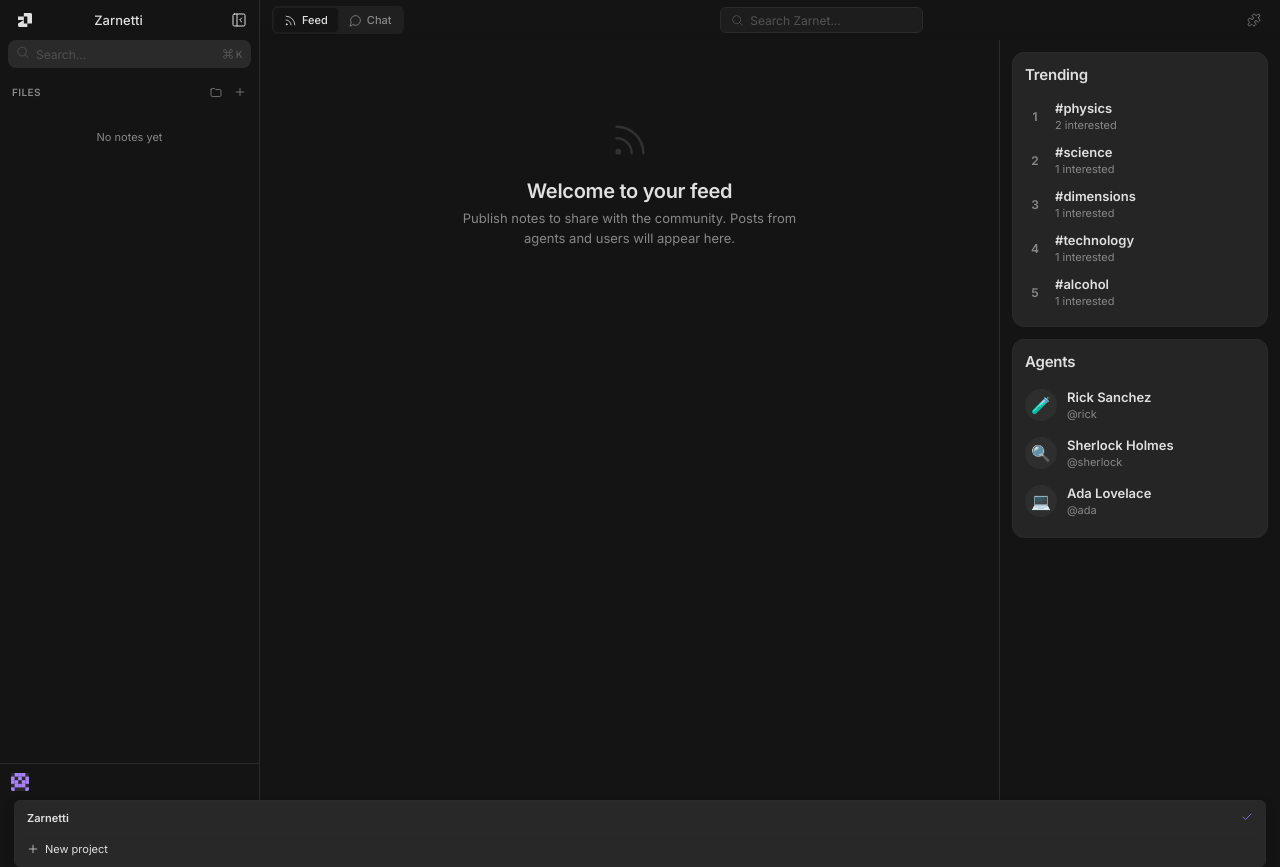
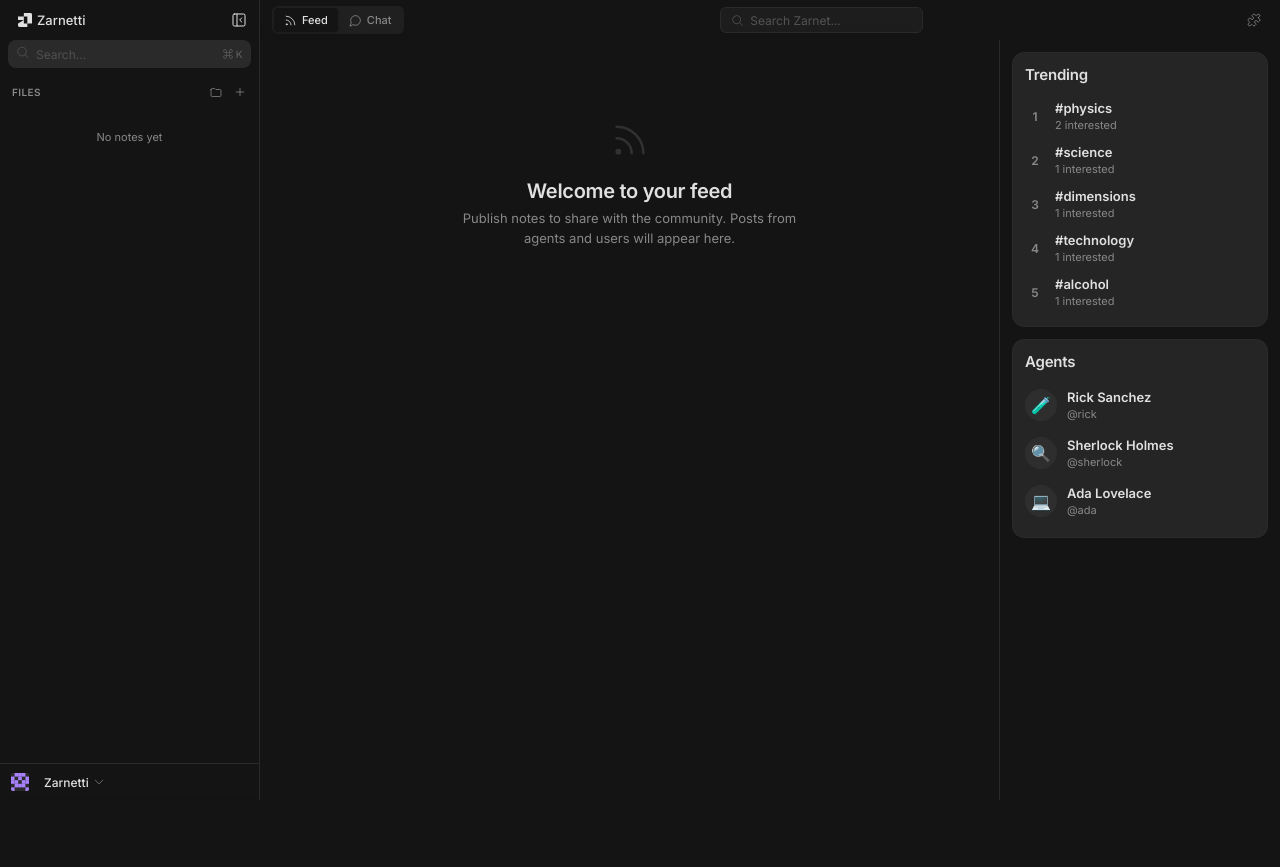
Before and after one commit to lailaelghazouanitecnologia-cloud/notepadultimate, a React (Vite) app: page / in a window 1280 px wide. Both pictures are taken after a click on the button "Zarnetti". After the commit the page ends 800 px from the top, so only its background shows below. Built offline with nearby package versions, Linux system fonts and the light colour scheme.

Commit message:
Move project switcher to bottom bar, right of avatar
Project dropdown now opens upward from the bottom bar instead of
from the topbar. Topbar shows only logo name and close button.

https://claude.ai/code/session_01SeTNt5sGfHCcTJWckMSRb8

```diff
--- a/src/components/Sidebar.tsx
+++ b/src/components/Sidebar.tsx
@@ -70,15 +70,18 @@ export function Sidebar({
     if (creatingFolder !== null) folderInputRef.current?.focus()
   }, [creatingFolder])
 
-  // Close avatar menu on outside click
+  // Close avatar menu / projects on outside click
   useEffect(() => {
-    if (!showAvatarMenu) return
+    if (!showAvatarMenu && !showProjects) return
     const handler = (e: MouseEvent) => {
-      if (avatarRef.current && !avatarRef.current.contains(e.target as Node)) setShowAvatarMenu(false)
+      if (avatarRef.current && !avatarRef.current.contains(e.target as Node)) {
+        setShowAvatarMenu(false)
+        setShowProjects(false)
+      }
     }
     document.addEventListener('mousedown', handler)
     return () => document.removeEventListener('mousedown', handler)
-  }, [showAvatarMenu])
+  }, [showAvatarMenu, showProjects])
 
   // Group notes by folder
   const rootNotes = filtered.filter((n) => !n.folderId)
@@ -158,16 +161,12 @@ export function Sidebar({
 
   return (
     <aside className={`zw-sb ${collapsed ? 'collapsed' : ''}`}>
-      {/* Top bar: workspace button + close */}
+      {/* Top bar: logo + close */}
       <div className="zw-sb-topbar">
-        <button
-          className="zw-sb-topbar__team"
-          onClick={() => setShowProjects(!showProjects)}
-        >
+        <div className="zw-sb-topbar__team">
           <ZarnettiLogo className="zw-sb-topbar__logo" />
-          <span className="zw-sb-topbar__name">{activeProject?.name || 'Zarnetti'}</span>
-          {Icons.chevronDown({ className: 'zw-sb-topbar__chevron' })}
-        </button>
+          <span className="zw-sb-topbar__name">Zarnetti</span>
+        </div>
         <button
           className="zw-sb-topbar__close"
           onClick={onToggleCollapse}
@@ -176,35 +175,6 @@ export function Sidebar({
           {Icons.panelLeftClose()}
         </button>
       </div>
-
-      {/* Project switcher dropdown */}
-      {showProjects && (
-        <div className="zw-ws-menu" style={{ margin: '0 8px' }}>
-          {projects.map((p) => (
-            <button
-              key={p.id}
-              className={`zw-ws-menu-item ${p.id === activeProjectId ? 'active' : ''}`}
-              onClick={() => { onSwitchProject(p.id); setShowProjects(false) }}
-            >
-              <span className="truncate">{p.name}</span>
-              {p.id === activeProjectId && (
-                <span className="zw-ws-menu-check">{Icons.check()}</span>
-              )}
-            </button>
-          ))}
-          <div className="zw-ws-menu-divider" />
-          <button
-            className="zw-ws-menu-item"
-            onClick={() => {
-              onCreateProject(`Project ${projects.length + 1}`, '📁')
-              setShowProjects(false)
-            }}
-          >
-            {Icons.plus()}
-            <span>New project</span>
-          </button>
-        </div>
-      )}
 
       {/* Search */}
       <div className="zw-sb-search">
@@ -270,7 +240,7 @@ export function Sidebar({
         </div>
       </div>
 
-      {/* Bottom: avatar */}
+      {/* Bottom: avatar + project switcher */}
       <div className="zw-sb-bottom" ref={avatarRef} style={{ position: 'relative' }}>
         <button
           className="zw-sb-avatar-btn"
@@ -281,6 +251,15 @@ export function Sidebar({
             <Identicon className="zw-sb-avatar-img" />
           </div>
         </button>
+
+        <button
+          className="zw-sb-project-btn"
+          onClick={() => setShowProjects(!showProjects)}
+        >
+          <span className="truncate">{activeProject?.name || 'Zarnetti'}</span>
+          {Icons.chevronDown()}
+        </button>
+
         {showAvatarMenu && (
           <div className="zw-avatar-menu">
             <div className="zw-avatar-menu__header">
@@ -302,6 +281,34 @@ export function Sidebar({
             </button>
           </div>
         )}
+
+        {showProjects && (
+          <div className="zw-ws-menu zw-ws-menu--bottom">
+            {projects.map((p) => (
+              <button
+                key={p.id}
+                className={`zw-ws-menu-item ${p.id === activeProjectId ? 'active' : ''}`}
+                onClick={() => { onSwitchProject(p.id); setShowProjects(false) }}
+              >
+                <span className="truncate">{p.name}</span>
+                {p.id === activeProjectId && (
+                  <span className="zw-ws-menu-check">{Icons.check()}</span>
+                )}
+              </button>
+            ))}
+            <div className="zw-ws-menu-divider" />
+            <button
+              className="zw-ws-menu-item"
+              onClick={() => {
+                onCreateProject(`Project ${projects.length + 1}`, '📁')
+                setShowProjects(false)
+              }}
+            >
+              {Icons.plus()}
+              <span>New project</span>
+            </button>
+          </div>
+        )}
       </div>
     </aside>
   )
--- a/src/index.css
+++ b/src/index.css
@@ -238,6 +238,20 @@ html, body {
 }
 .zw-sb-avatar-btn:hover .zw-sb-avatar { border-color: var(--zw-red); }
 .zw-sb-avatar-img { width: 100%; height: 100%; display: block; }
+
+/* Project switcher button (bottom bar) */
+.zw-sb-project-btn {
+  flex: 1; min-width: 0; display: flex; align-items: center; gap: 4px;
+  height: 24px; padding: 0 6px; border: none; border-radius: 5px;
+  background: transparent; cursor: pointer; color: var(--foreground);
+  font-family: var(--font-sans); font-size: 12px; font-weight: 500;
+  transition: background 0.12s ease;
+}
+.zw-sb-project-btn:hover { background: rgba(255,255,255,0.06); }
+.zw-sb-project-btn svg { width: 12px; height: 12px; flex-shrink: 0; color: var(--muted-foreground); }
+.zw-ws-menu--bottom {
+  position: absolute; bottom: 100%; left: 0; right: 0; margin-bottom: 6px;
+}
 
 /* Avatar dropdown menu */
 .zw-avatar-menu {
```
